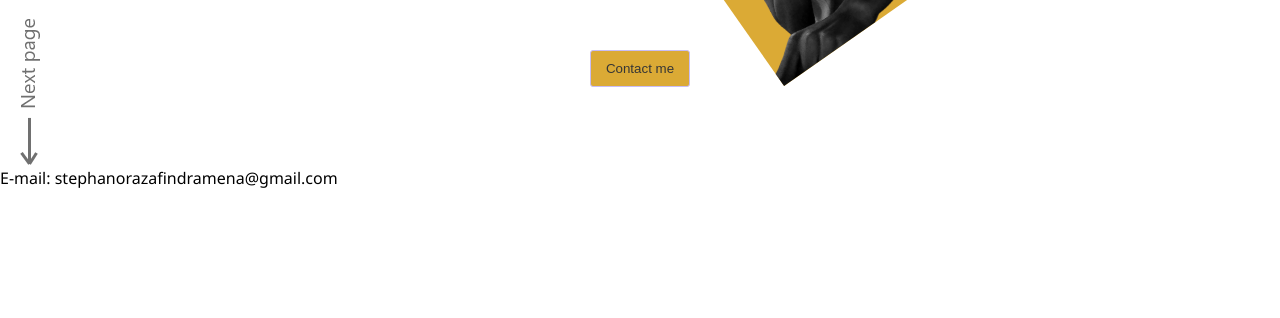
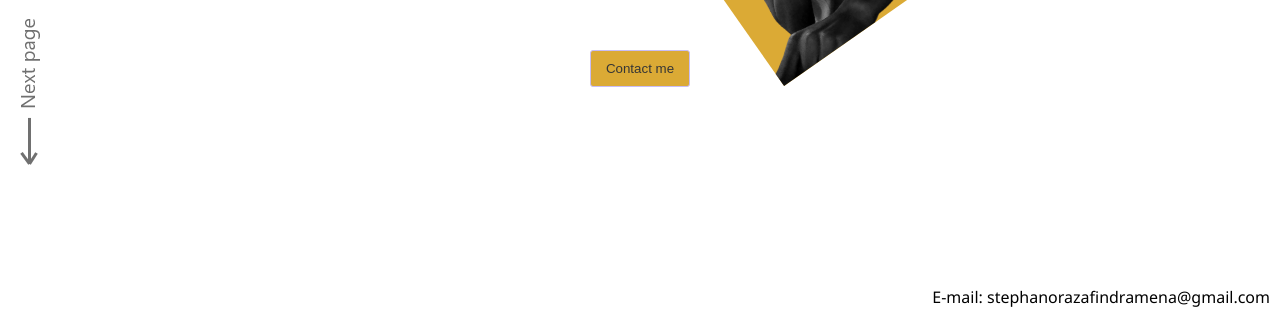
Before and after one commit to tglRazaf/tglRazaf.github.io, a plain HTML site: page index.html in a window 1280 px wide. Shown: the part 482-800 px from the top of the page. Drawn offline with nearby package versions, Linux system fonts and the light colour scheme; files that its build step writes are made by us from their sources.

Commit message:
Update main.css

```diff
--- a/src/css/main.css
+++ b/src/css/main.css
@@ -248,4 +248,11 @@ input:hover, textarea:hover, .button:hover {
   -webkit-transition: 1s ease;
   transition: 1s ease;
 }
+.footer{
+  position: fixed;
+  bottom: 0px;
+  right: 0px;
+  padding: 10px;
+
+}
 /*# sourceMappingURL=main.css.map */
```
